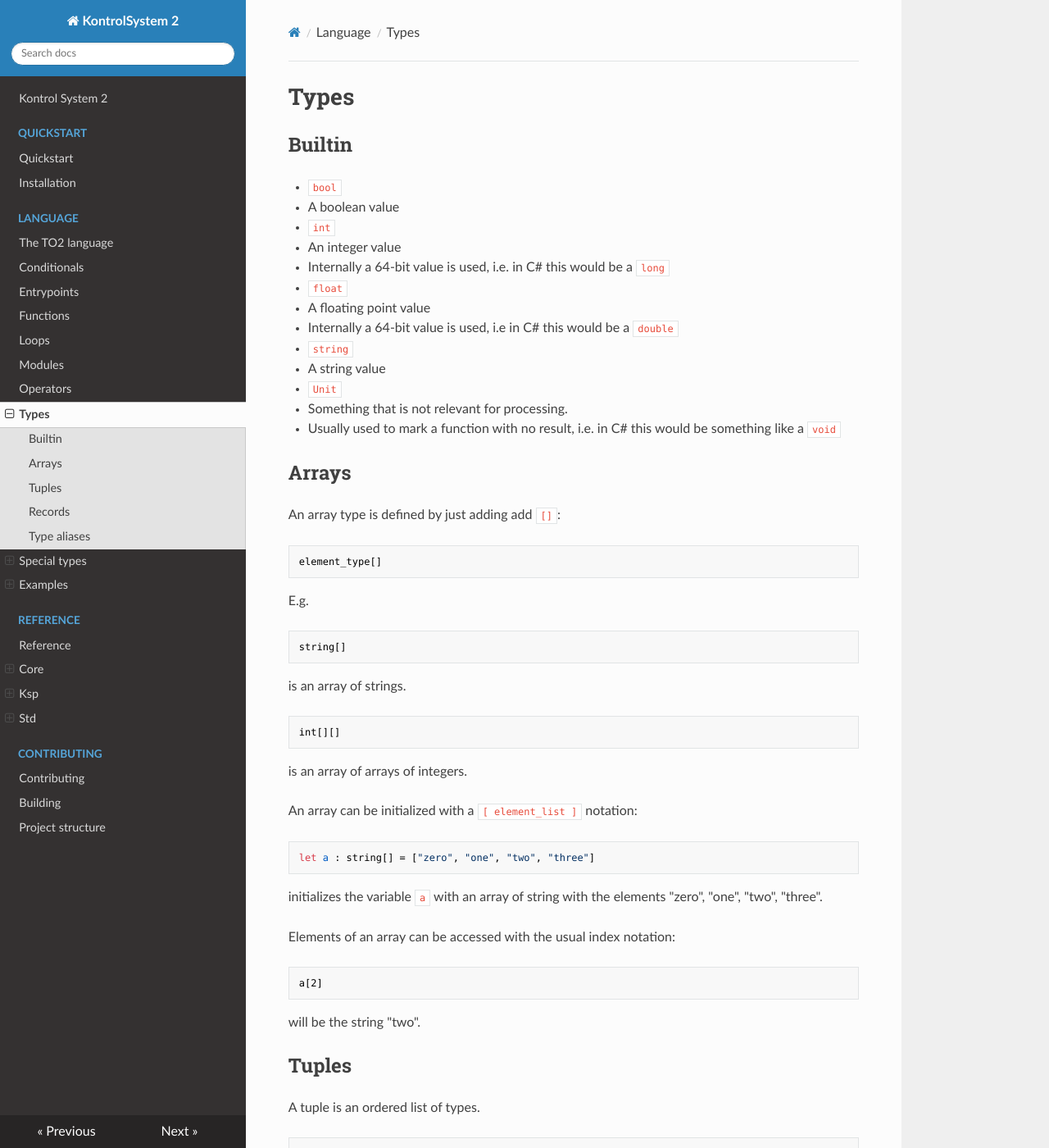
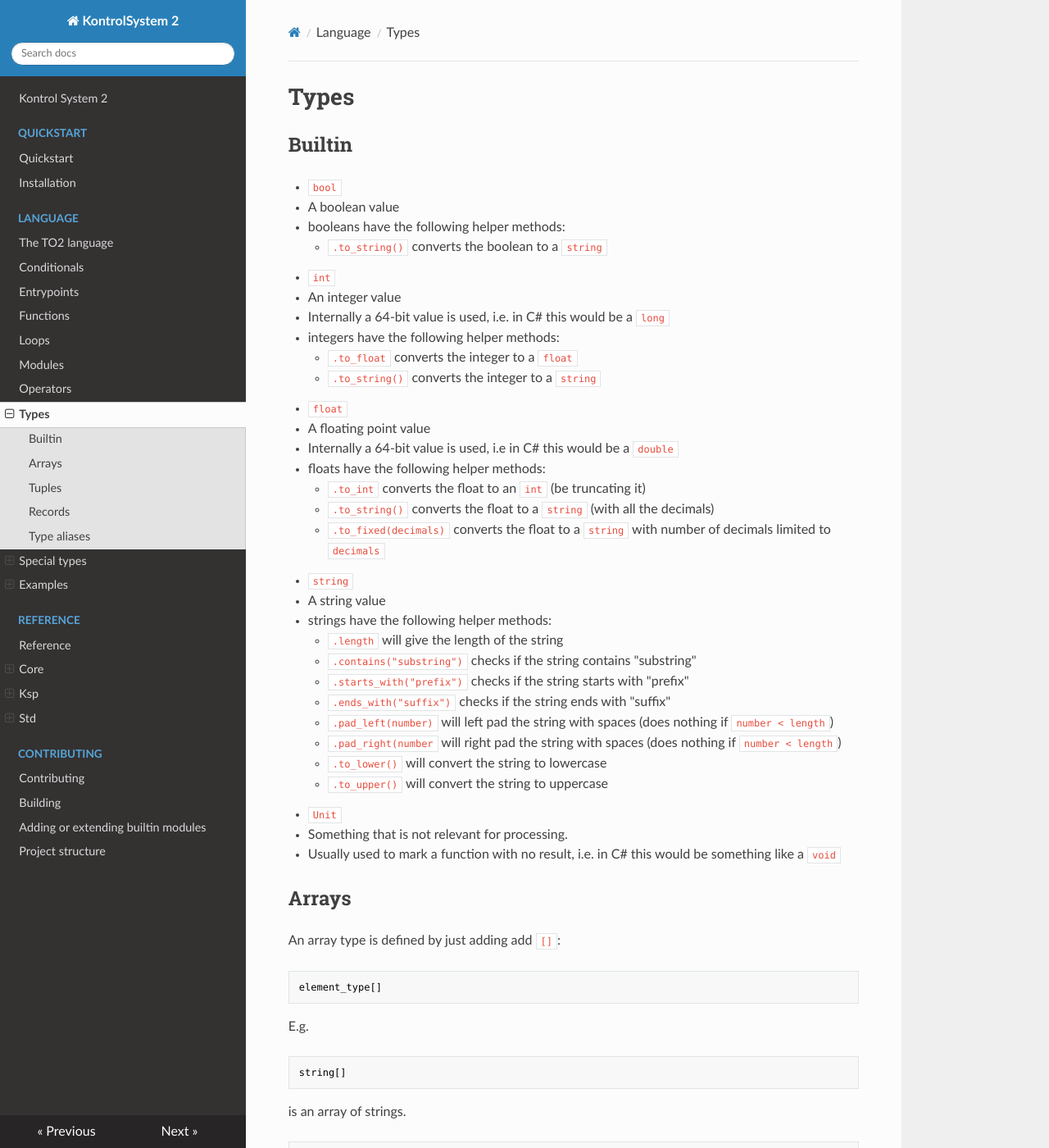
Before and after one commit to untoldwind/KontrolSystem2, an MkDocs documentation site: the page built from docs/language/types.md, in a window 1280 px wide and 1400 px high. Shown: the whole window at 82% size. Built offline with MkDocs 1.6.1, drawn with Linux system fonts in a browser that asks for light colours; nearby versions of some CDN libraries; some of the changed text lies outside the part shown.

Commit message:
Improve documentation

````diff
--- a/docs/language/types.md
+++ b/docs/language/types.md
@@ -5,14 +5,32 @@
 
 * `bool`
   * A boolean value
+  * booleans have the following helper methods:
+    * `.to_string()` converts the boolean to a `string`
 * `int`
   * An integer value
   * Internally a 64-bit value is used, i.e. in C# this would be a `long`
+  * integers have the following helper methods:
+    * `.to_float` converts the integer to a `float`
+    * `.to_string()` converts the integer to a `string`
 * `float`
   * A floating point value
   * Internally a 64-bit value is used, i.e in C# this would be a `double`
+  * floats have the following helper methods:
+    * `.to_int` converts the float to an `int` (be truncating it)
+    * `.to_string()` converts the float to a `string` (with all the decimals)
+    * `.to_fixed(decimals)` converts the float to a `string` with number of decimals limited to `decimals`
 * `string`
   * A string value
+  * strings have the following helper methods:
+    * `.length` will give the length of the string
+    * `.contains("substring")` checks if the string contains "substring"
+    * `.starts_with("prefix")` checks if the string starts with "prefix"
+    * `.ends_with("suffix")` checks if the string ends with "suffix"
+    * `.pad_left(number)` will left pad the string with spaces (does nothing if `number < length`)
+    * `.pad_right(number` will right pad the string with spaces (does nothing if `number < length`)
+    * `.to_lower()` will convert the string to lowercase
+    * `.to_upper()` will convert the string to uppercase
 * `Unit`
   * Something that is not relevant for processing.
   * Usually used to mark a function with no result, i.e. in C# this would be something like a `void`
@@ -37,19 +55,7 @@
 ```
 is an array of arrays of integers.
 
-An array can be initialized with a `[ element_list ]` notation:
-
-```rust
-let a : string[] = ["zero", "one", "two", "three"]
-```
-initializes the variable `a` with an array of string with the elements "zero", "one", "two", "three".
-
-Elements of an array can be accessed with the usual index notation:
-
-```rest
-a[2]
-```
-will be the string "two".
+More details can be found [here](special_types/array.md).
 
 ## Tuples
 
````
Also changed, not shown: docs/contributing/builtin_modules.md (added, +73 -0 lines), docs/index.md (+1 -0 lines), docs/interact/async.md (added, +36 -0 lines), docs/interact/index.md (added, +7 -0 lines), docs/language/special_types/array.md (added, +105 -0 lines), docs/language/special_types/range.md (+24 -0 lines).
